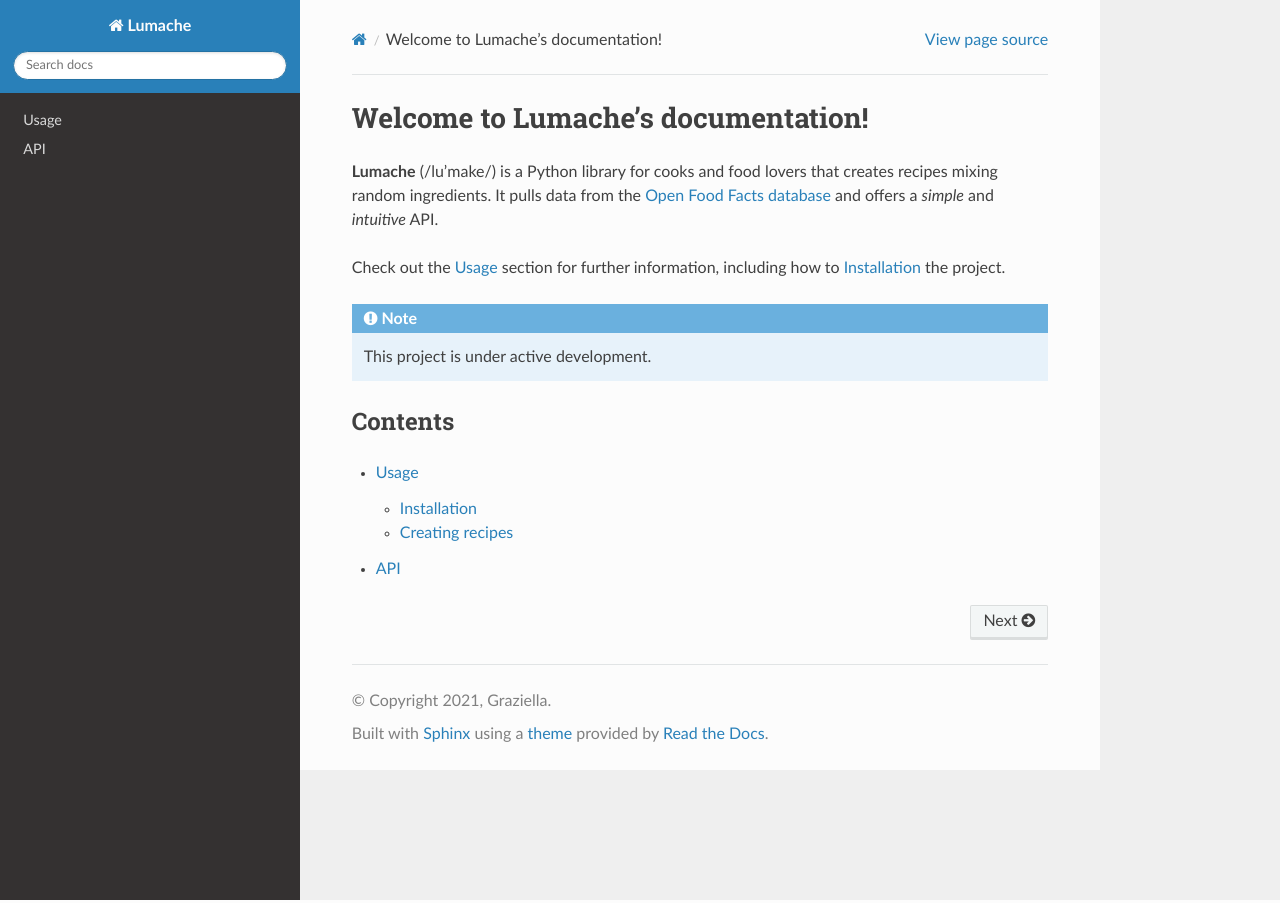
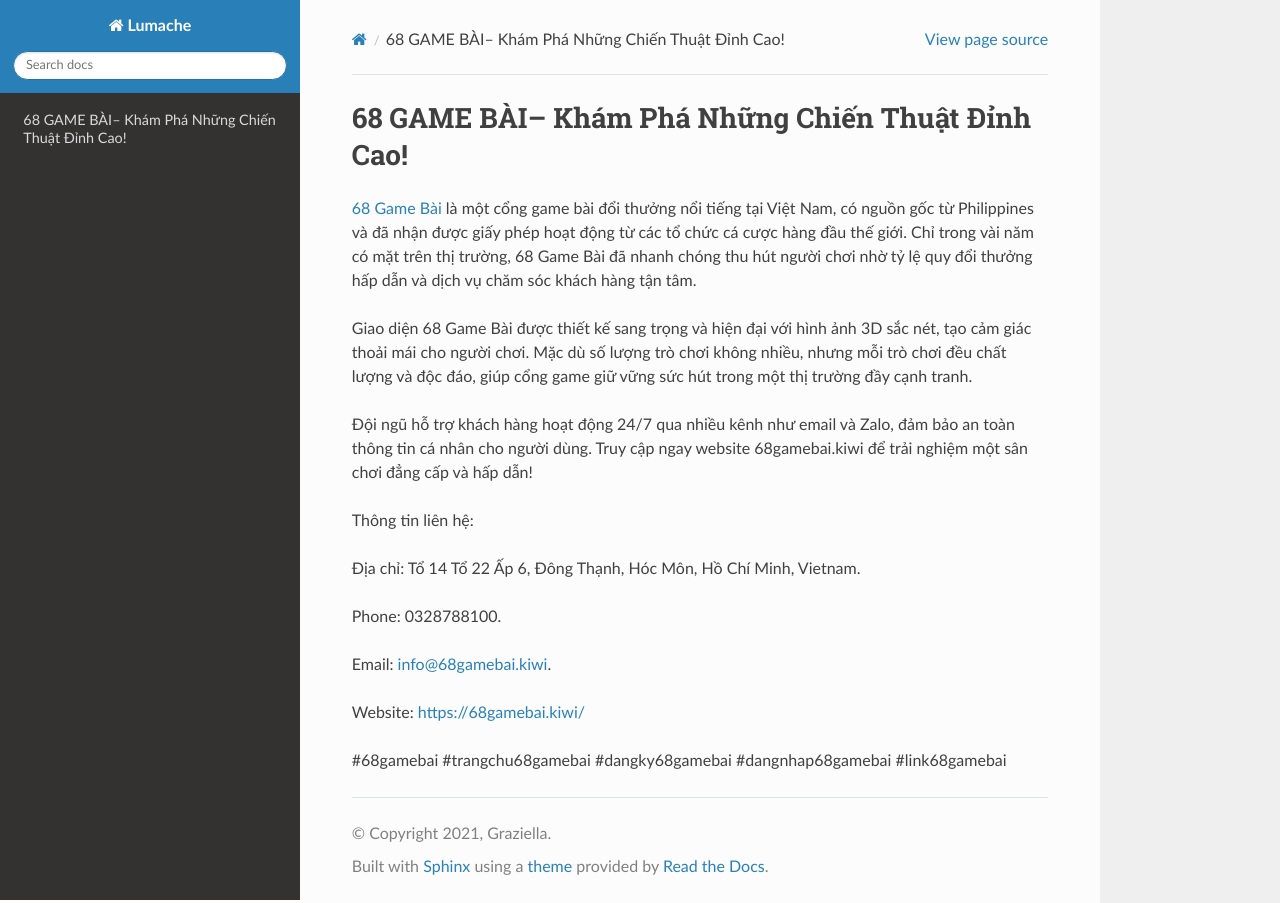
Before and after one commit to JonsCalicut123/68gamebaikiwi, a Sphinx documentation site: the page built from docs/source/index.rst, in a window 1280 px wide. Built offline with Sphinx 7.4.7 and the Read the Docs theme 3.1.0, drawn with Linux system fonts in a browser that asks for light colours.

Commit message:
Update index.rst

```diff
--- a/docs/source/index.rst
+++ b/docs/source/index.rst
@@ -1,22 +1,20 @@
-Welcome to Lumache's documentation!
+68 GAME BÀI– Khám Phá Những Chiến Thuật Đỉnh Cao!
 ===================================
 
-**Lumache** (/lu'make/) is a Python library for cooks and food lovers
-that creates recipes mixing random ingredients.
-It pulls data from the `Open Food Facts database <https://world.openfoodfacts.org/>`_
-and offers a *simple* and *intuitive* API.
+`68 Game Bài <https://68gamebai.kiwi/>`_ là một cổng game bài đổi thưởng nổi tiếng tại Việt Nam, có nguồn gốc từ Philippines và đã nhận được giấy phép hoạt động từ các tổ chức cá cược hàng đầu thế giới. Chỉ trong vài năm có mặt trên thị trường, 68 Game Bài đã nhanh chóng thu hút người chơi nhờ tỷ lệ quy đổi thưởng hấp dẫn và dịch vụ chăm sóc khách hàng tận tâm.
 
-Check out the :doc:`usage` section for further information, including
-how to :ref:`installation` the project.
+Giao diện 68 Game Bài được thiết kế sang trọng và hiện đại với hình ảnh 3D sắc nét, tạo cảm giác thoải mái cho người chơi. Mặc dù số lượng trò chơi không nhiều, nhưng mỗi trò chơi đều chất lượng và độc đáo, giúp cổng game giữ vững sức hút trong một thị trường đầy cạnh tranh.
 
-.. note::
+Đội ngũ hỗ trợ khách hàng hoạt động 24/7 qua nhiều kênh như email và Zalo, đảm bảo an toàn thông tin cá nhân cho người dùng. Truy cập ngay website 68gamebai.kiwi để trải nghiệm một sân chơi đẳng cấp và hấp dẫn!
 
-   This project is under active development.
+Thông tin liên hệ:
 
-Contents
---------
+Địa chỉ: Tổ 14 Tổ 22 Ấp 6, Đông Thạnh, Hóc Môn, Hồ Chí Minh, Vietnam.
 
-.. toctree::
+Phone: 0328788100.
 
-   usage
-   api
+Email: info@68gamebai.kiwi.
+
+Website: https://68gamebai.kiwi/
+
+#68gamebai #trangchu68gamebai #dangky68gamebai #dangnhap68gamebai #link68gamebai
```
